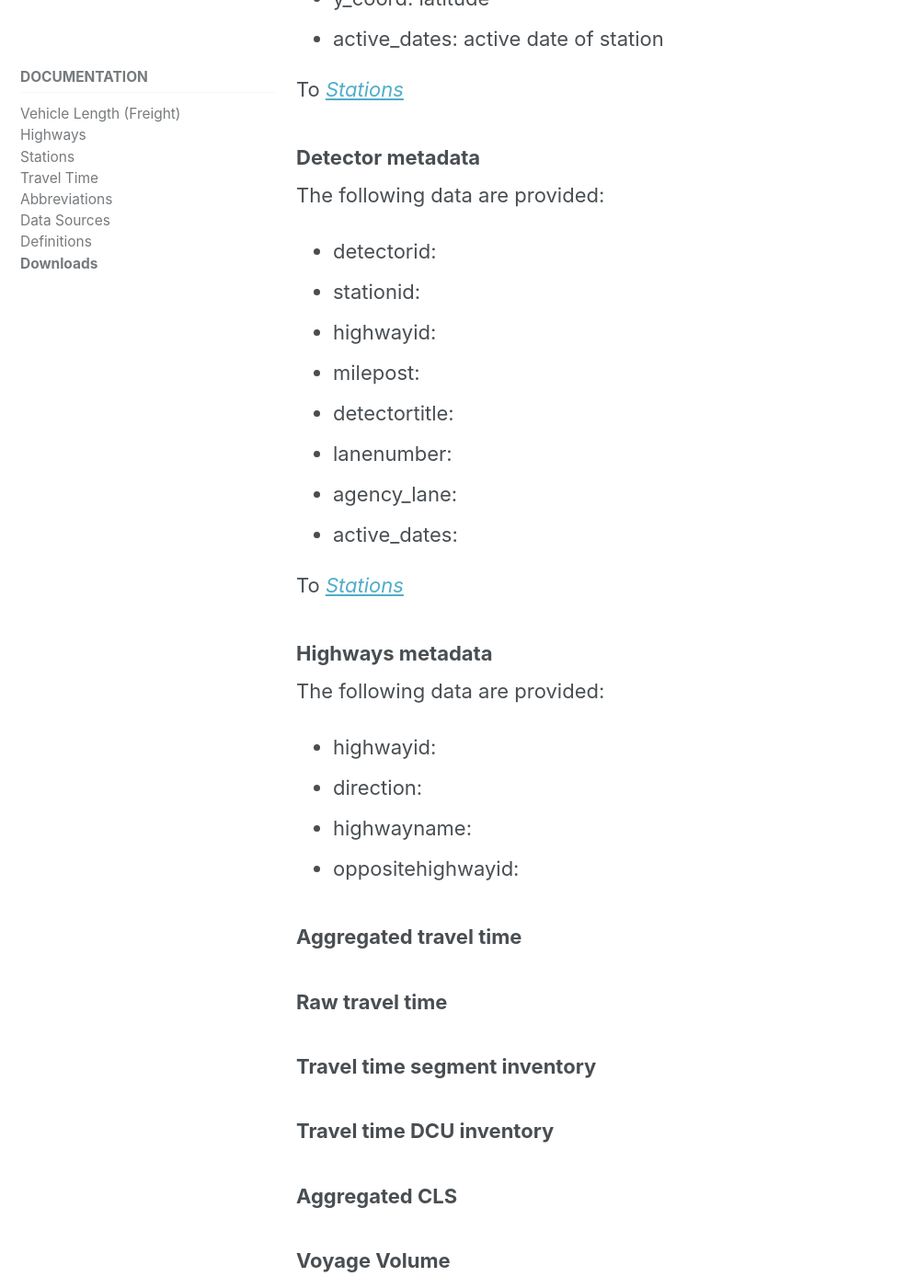
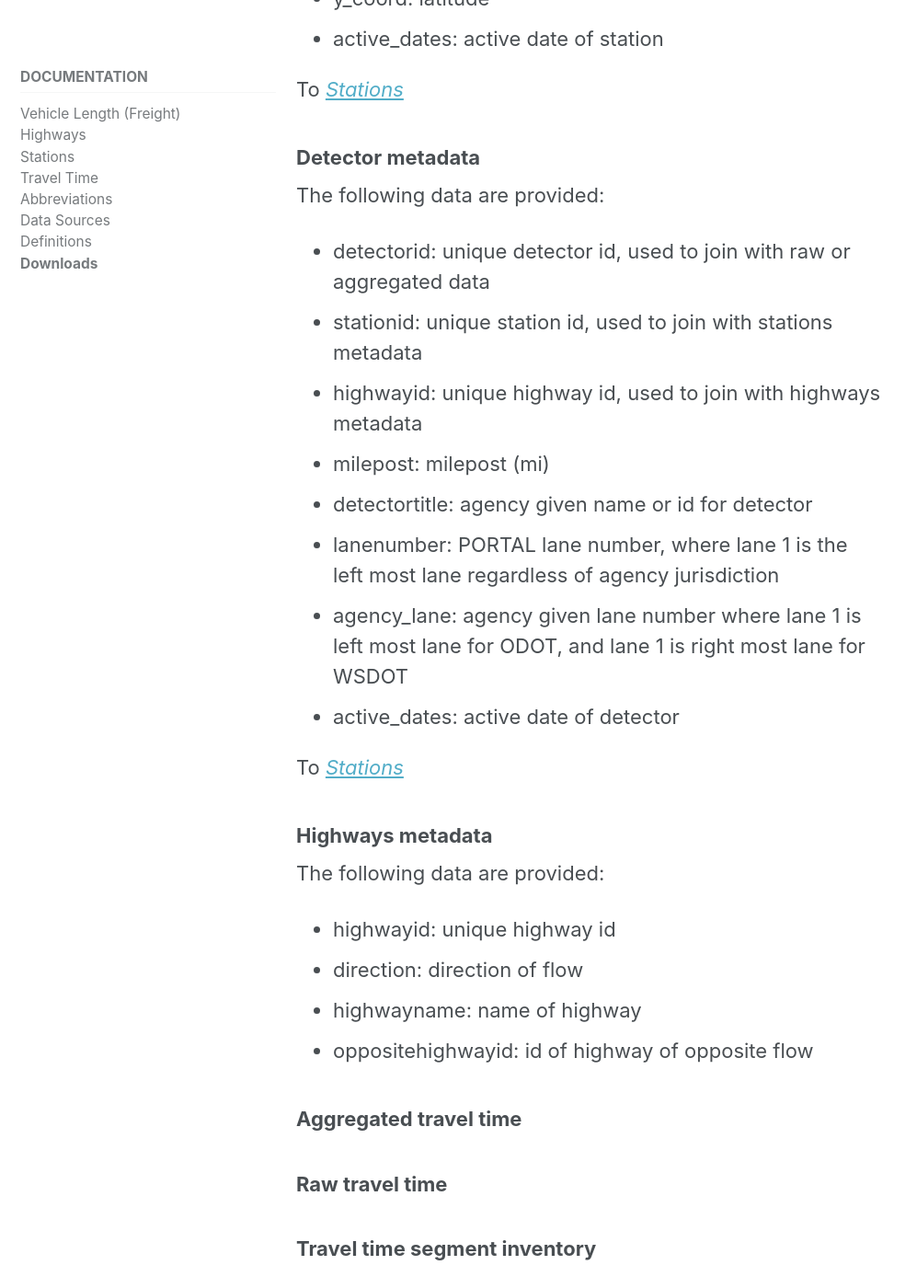
Before and after one commit to adus/portal-documentation, a Jekyll site: the page built from _documents/downloads.md, in a window 1280 px wide and 1400 px high, scrolled down 2224 px. Shown: the whole window at 92% size, without its empty margins (0-997 px from the left). Built offline with Jekyll 4.4.1, drawn with Linux system fonts in a browser that asks for light colours; nearby versions of some CDN libraries.

Commit message:
added definitions to detectors and stations download parameters

```diff
--- a/_documents/downloads.md
+++ b/_documents/downloads.md
@@ -46,23 +46,23 @@ To [_Stations_]({{ site.url }}{{ site.baseurl }}/documents/stations/)
 ### Detector metadata
 
 The following data are provided:
-- detectorid:
-- stationid:
-- highwayid:
-- milepost:
-- detectortitle:
-- lanenumber:
-- agency_lane:
-- active_dates:
+- detectorid: unique detector id, used to join with raw or aggregated data
+- stationid: unique station id, used to join with stations metadata
+- highwayid: unique highway id, used to join with highways metadata
+- milepost: milepost (mi)
+- detectortitle: agency given name or id for detector
+- lanenumber: PORTAL lane number, where lane 1 is the left most lane regardless of agency jurisdiction
+- agency_lane: agency given lane number where lane 1 is left most lane for ODOT, and lane 1 is right most lane for WSDOT
+- active_dates: active date of detector
 
 To [_Stations_]({{ site.url }}{{ site.baseurl }}/documents/stations/)
 
 ### Highways metadata
 The following data are provided:
-- highwayid:
-- direction:
-- highwayname:
-- oppositehighwayid:
+- highwayid: unique highway id
+- direction: direction of flow
+- highwayname: name of highway
+- oppositehighwayid: id of highway of opposite flow
 
 ### Aggregated travel time
 
```
